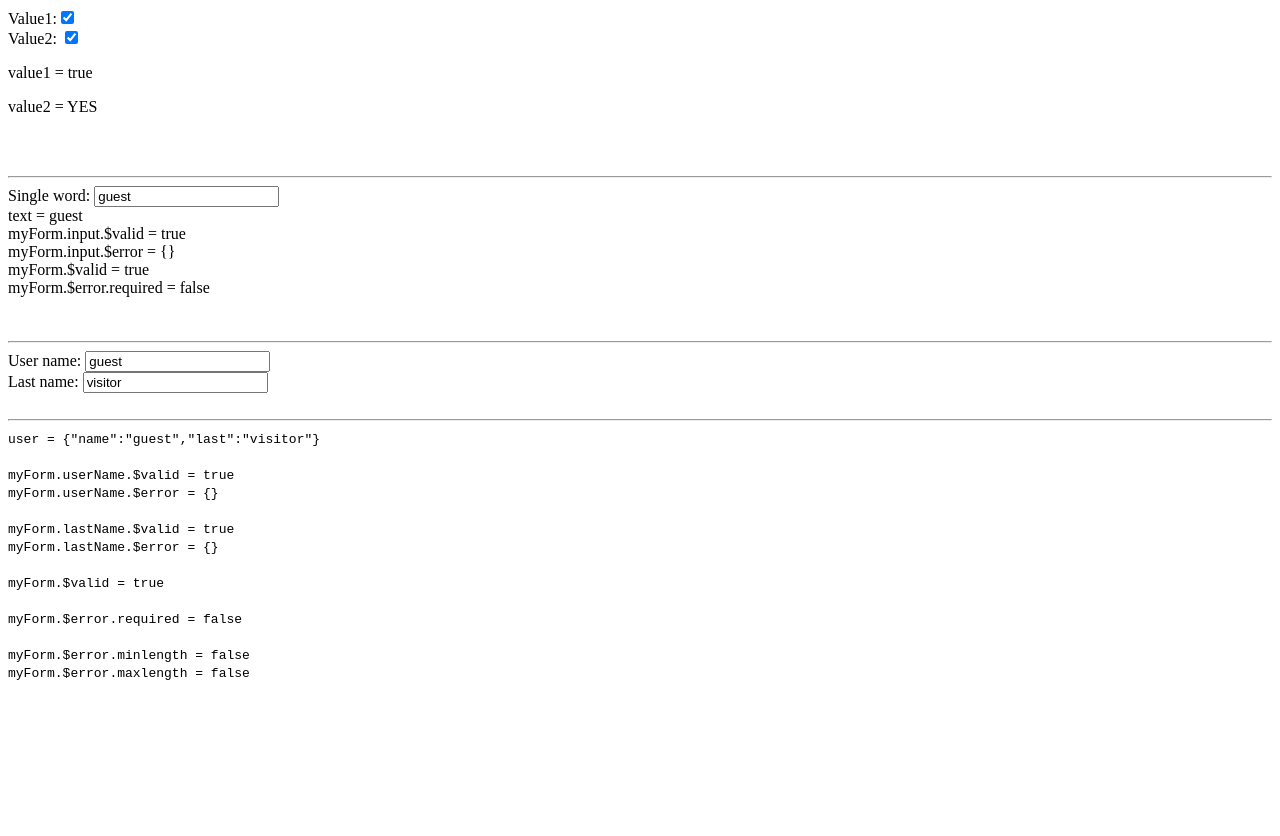
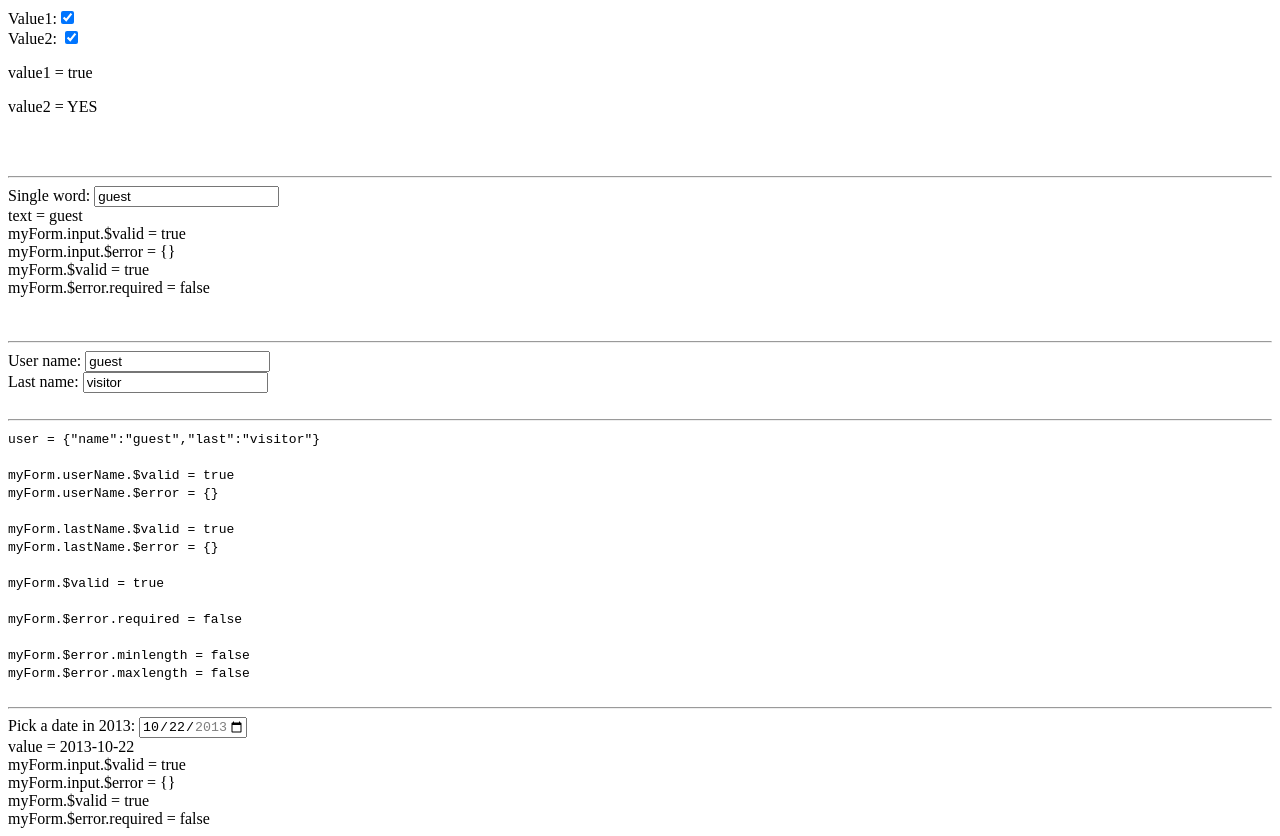
Before and after one commit to zbw322092/OfficalDocs, a plain HTML site: page ngModel and input/index.html in a window 1280 px wide. Before the commit the page ends 800 px from the top, so only its background shows below. Drawn offline with Linux system fonts and the light colour scheme.

Commit message:
input date

```diff
--- a/ngModel and input/index.html
+++ b/ngModel and input/index.html
@@ -78,9 +78,22 @@
 
     <code>myForm.$error.minlength = {{ !!inputForm.$error.minlength }}</code><br>
     <code>myForm.$error.maxlength = {{ !!inputForm.$error.maxlength }}</code>
+  </div>
+  <br>
+  <hr>
 
 
-  </div>
+  <!-- input date -->
+  <form name="inputDateForm" ng-controller="InputDataController">
+    <label>Pick a date in 2013: </label>
+      <input name="inputDate" type="date" ng-model="dateExample.value"
+      min="2013-01-01" max="2013-12-31" required /><br>
+    <span>value = {{ dateExample.value | date: "yyyy-MM-dd" }}</span><br>
+    <span>myForm.input.$valid = {{ inputDateForm.inputDate.$valid }}</span><br>
+    <span>myForm.input.$error = {{ inputDateForm.inputDate.$error }}</span><br>
+    <span>myForm.$valid = {{ !!inputDateForm.$valid }}</span><br>
+    <span>myForm.$error.required = {{ !!inputDateForm.$error.required }}</span><br>
+  </form>
 
 
   <script type="text/javascript" src="../scripts/angular.js"></script>
--- a/ngModel and input/script.js
+++ b/ngModel and input/script.js
@@ -14,4 +14,9 @@ angular.module('ngModelExample', [])
 			name: 'guest',
 			last: 'visitor'
 		};
+	}])
+	.controller('InputDataController', ['$scope', function($scope) {
+		$scope.dateExample = {
+			value: new Date(2013, 9, 22)
+		};
 	}]);
```
